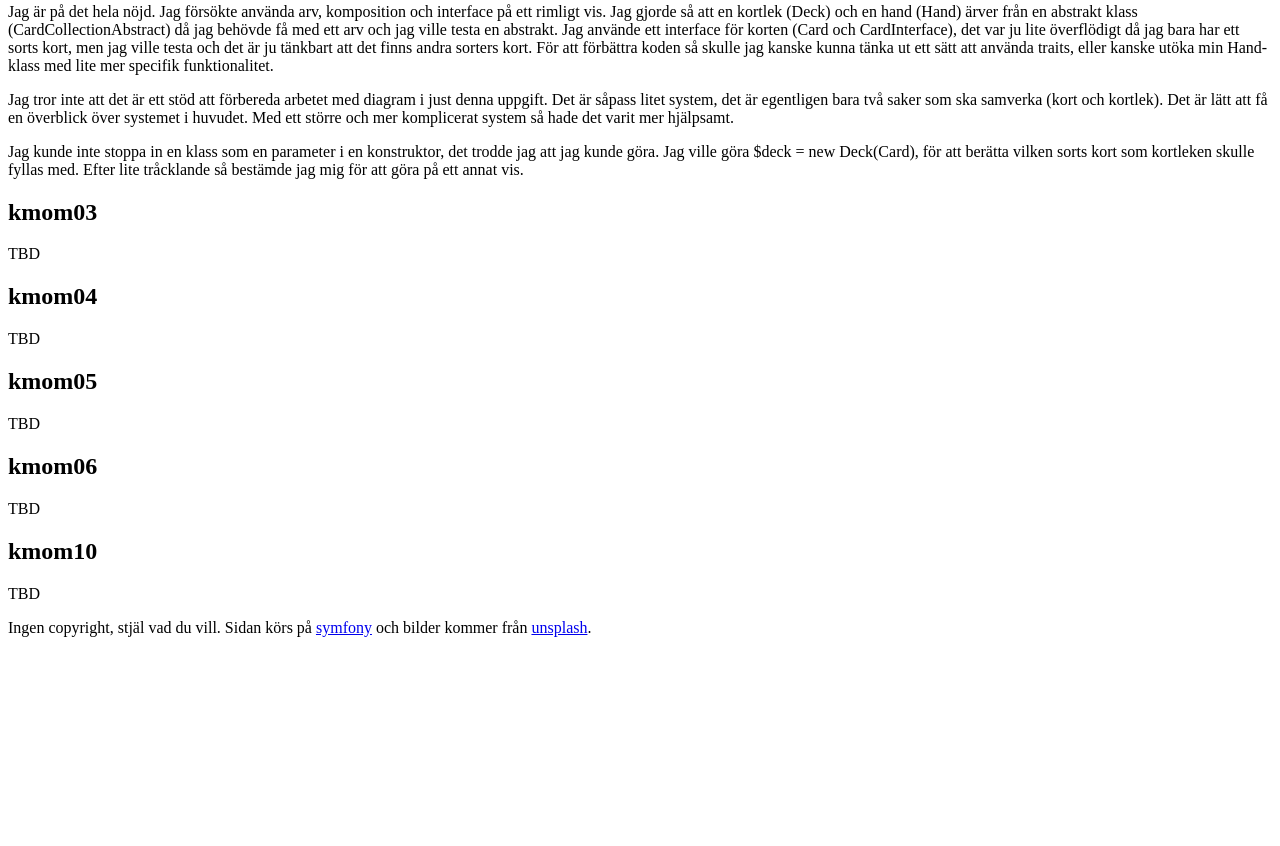
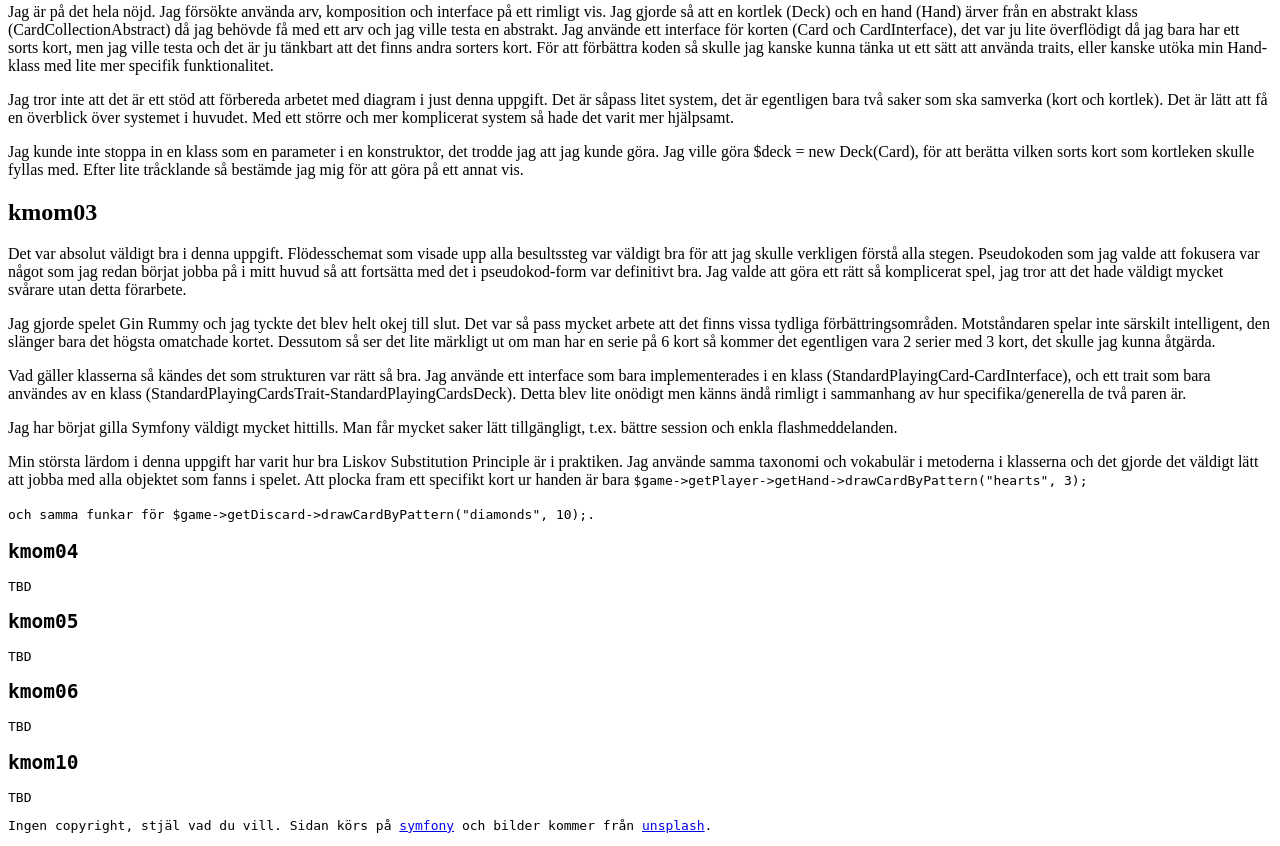
Before and after one commit to missivaeak/mvc-report, a Symfony app: template templates/pages/report.html.twig in a window 1280 px wide. Shown: the part 609-1455 px from the top of the page. Before the commit the page ends 1246 px from the top, so only its background shows below. Run offline with Twig, Linux system fonts and the light colour scheme; the template is opened without the code that fills it, so the values that code supplies are empty; some libraries are stand-ins or nearby versions.

Commit message:
redovisningstext

```diff
--- a/templates/pages/report.html.twig
+++ b/templates/pages/report.html.twig
@@ -38,7 +38,15 @@
     </section>
     <section>
     <h2 id="kmom03">kmom03</h2>
-    <p>TBD</p>
+    <p>Det var absolut väldigt bra i denna uppgift. Flödesschemat som visade upp alla besultssteg var väldigt bra för att jag skulle verkligen förstå alla stegen. Pseudokoden som jag valde att fokusera var något som jag redan börjat jobba på i mitt huvud så att fortsätta med det i pseudokod-form var definitivt bra. Jag valde att göra ett rätt så komplicerat spel, jag tror att det hade väldigt mycket svårare utan detta förarbete.</p>
+
+    <p>Jag gjorde spelet Gin Rummy och jag tyckte det blev helt okej till slut. Det var så pass mycket arbete att det finns vissa tydliga förbättringsområden. Motståndaren spelar inte särskilt intelligent, den slänger bara det högsta omatchade kortet. Dessutom så ser det lite märkligt ut om man har en serie på 6 kort så kommer det egentligen vara 2 serier med 3 kort, det skulle jag kunna åtgärda.</p>
+
+    <p>Vad gäller klasserna så kändes det som strukturen var rätt så bra. Jag använde ett interface som bara implementerades i en klass (StandardPlayingCard-CardInterface), och ett trait som bara användes av en klass (StandardPlayingCardsTrait-StandardPlayingCardsDeck). Detta blev lite onödigt men känns ändå rimligt i sammanhang av hur specifika/generella de två paren är.</p>
+
+    <p>Jag har börjat gilla Symfony väldigt mycket hittills. Man får mycket saker lätt tillgängligt, t.ex. bättre session och enkla flashmeddelanden.</p>
+
+    <p>Min största lärdom i denna uppgift har varit hur bra Liskov Substitution Principle är i praktiken. Jag använde samma taxonomi och vokabulär i metoderna i klasserna och det gjorde det väldigt lätt att jobba med alla objektet som fanns i spelet. Att plocka fram ett specifikt kort ur handen är bara <code>$game->getPlayer->getHand->drawCardByPattern("hearts", 3);</p> och samma funkar för <code>$game->getDiscard->drawCardByPattern("diamonds", 10);</code>.
     </section>
     <section>
     <h2 id="kmom04">kmom04</h2>
```
